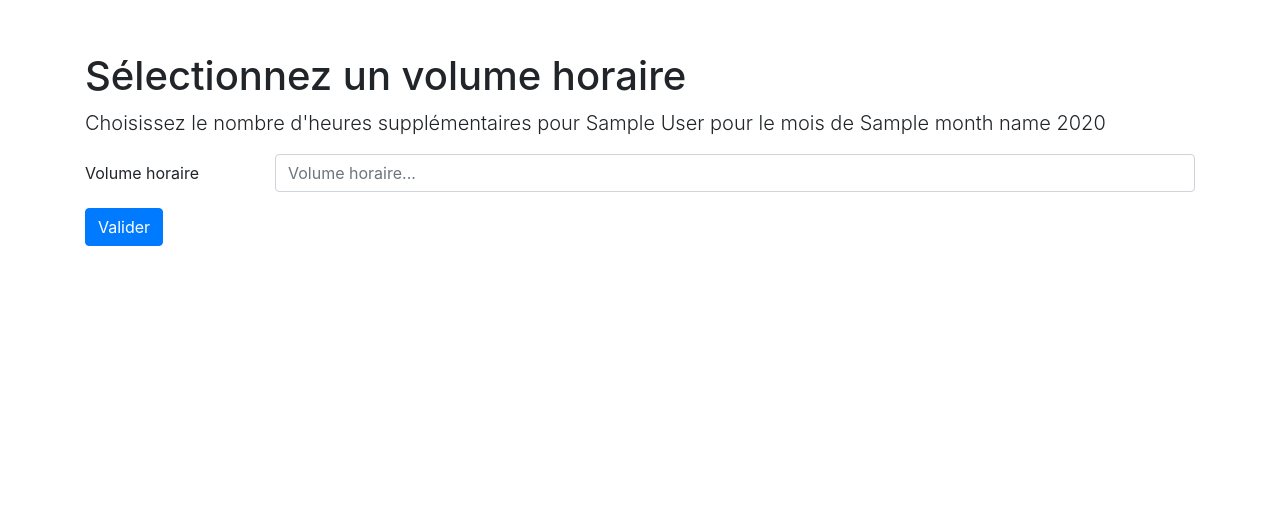
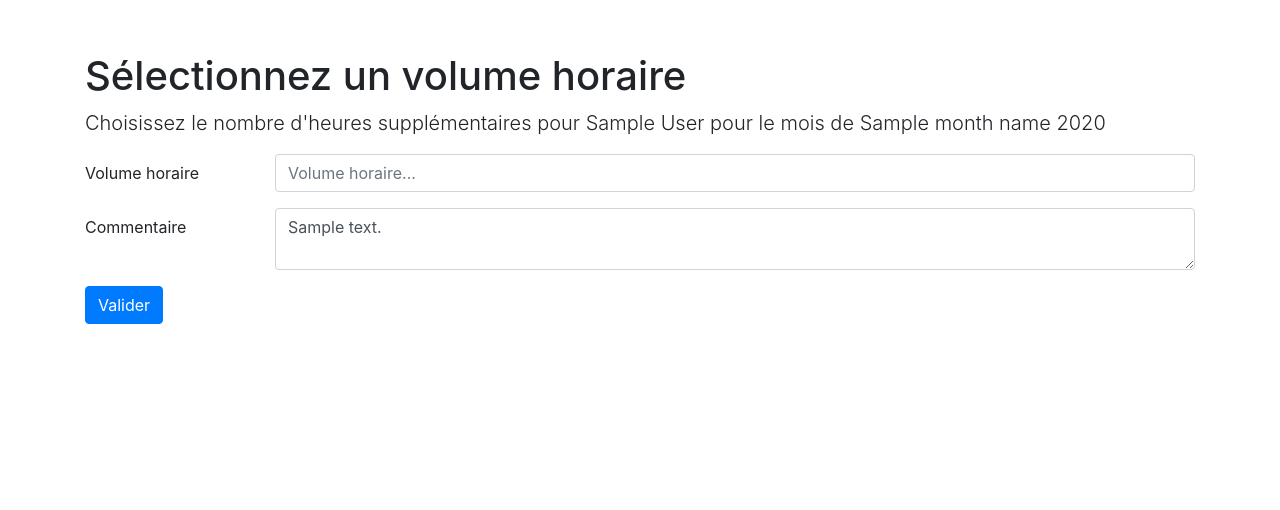
Before and after one commit to ludovicm67/extranet-old, a CodeIgniter app: template application/views/overtime/value.php in a window 1280 px wide. Shown: the part 56-566 px from the top of the page. Run offline with CodeIgniter, Linux system fonts and the light colour scheme; the template is opened without the code that fills it: most values are stand-ins (such as "Sample title", 1, 10 or a date in 2020); some libraries are stand-ins or nearby versions.

Commit message:
added details field for overtime

```diff
--- a/application/views/overtime/value.php
+++ b/application/views/overtime/value.php
@@ -21,6 +21,14 @@ ob_start();
                                                                                                                                  ?>">
     </div>
   </div>
+  <div class="form-group row">
+    <label for="overtimeDetails" class="col-sm-2 col-form-label">Commentaire</label>
+    <div class="col-sm-10">
+      <textarea class="form-control" name="details" id="overtimeDetails" placeholder="Précisions, ..."><?php
+                                                                                                                 echo $details;
+                                                                                                                 ?></textarea>
+    </div>
+  </div>
   <button type="submit" class="btn btn-primary">Valider</button>
 </form>
 
```
Also changed, not shown: application/controllers/Overtime.php (+5 -2 lines).
